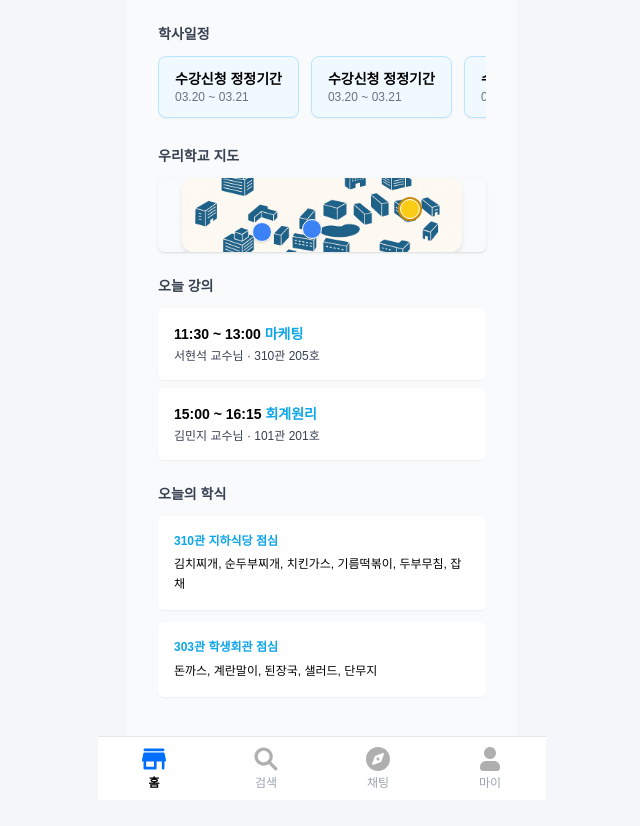
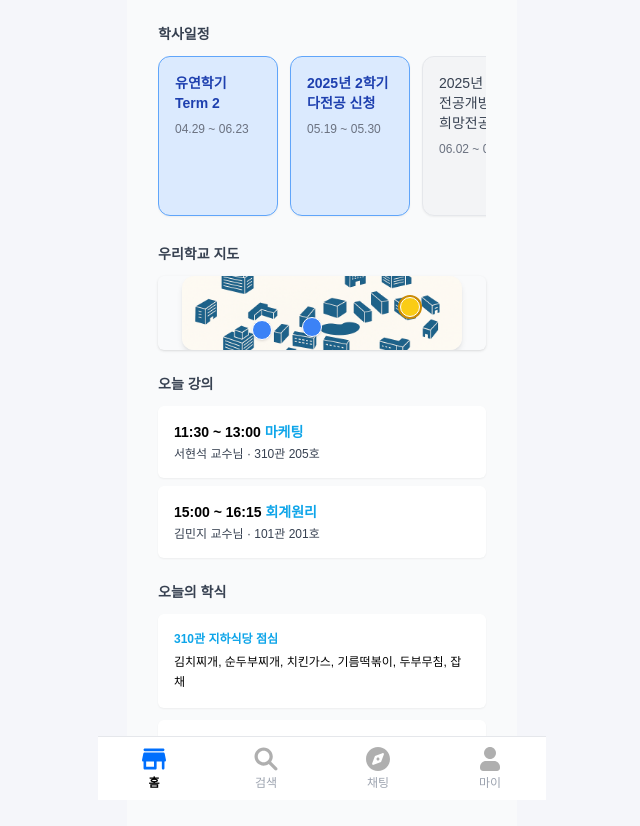
Before and after one commit to HANA-by-teamname/frontend-hana, a Next.js app in the folder hana-client/: page /home in a window 1280 px wide. Shown: the top 826 px of the page, without its empty margins (318-958 px from the left). Before the commit the page ends 800 px from the top, so only its background shows below. Built offline with nearby package versions, Linux system fonts and the light colour scheme; no server answers; sample sign-in values are in the browser's storage; a web font is replaced by a local one.

Commit message:
vercel 업로드를 위한 더미 폴더 정리

```diff
--- a/hana-client/app/home/page.tsx
+++ b/hana-client/app/home/page.tsx
@@ -7,6 +7,8 @@ import FooterNav from '@/components/FooterNav';
 import CampusMap from '@/components/CampusMapWrapper';
 import HomeHeader from '@/components/headers/HomeHeader';
 import withAuth from '@/hoc/withAuth';
+import { academicSchedules } from '@/lib/data/academicSchedules';
+import { format, isWithinInterval, parseISO, isAfter, isToday } from 'date-fns';
 
 const todayClasses = [
   {
@@ -29,6 +31,11 @@ function HomePage() {
   const [userName, setUserName] = useState<string | null>(null);
   const [faculty, setFaculty] = useState<string | null>(null);
 
+  const today = new Date();
+  const upcomingSchedules = academicSchedules
+    .filter(s => isAfter(parseISO(s.end), today) || isToday(parseISO(s.end)))
+    .slice(0, 5);
+
   useEffect(() => {
     const fetchUserInfo = async () => {
       const token = localStorage.getItem('token');
@@ -42,7 +49,6 @@ function HomePage() {
         });
 
         if (!res.ok) throw new Error('응답 오류');
-
         const data = await res.json();
         setUserName(data.nickname);
         setFaculty(data.faculty);
@@ -63,7 +69,6 @@ function HomePage() {
     <main className="min-h-screen font-pretendard bg-[#F9FAFB] pb-24">
       {showModal && <SignupCompleteModal />}
 
-      {/* ✅ 헤더 */}
       {userName && faculty && (
         <div className="w-full flex justify-center pt-[24px]">
           <div className="w-full max-w-[360px] px-4">
@@ -72,24 +77,38 @@ function HomePage() {
         </div>
       )}
 
-      {/* ✅ 본문 */}
       <div className="w-full flex justify-center">
         <div className="w-full max-w-[360px] space-y-6 px-4 pt-6 leading-[1.5]">
+
+          {/* ✅ 학사일정 섹션 */}
           <section>
             <h3 className="text-sm font-semibold mb-3 text-gray-700">학사일정</h3>
             <div className="flex gap-3 overflow-x-auto pb-1">
-              {[1, 2, 3].map((_, i) => (
-                <div
-                  key={i}
-                  className="flex-shrink-0 bg-sky-50 border border-sky-200 rounded-lg px-4 py-3 shadow-sm text-sm"
-                >
-                  <p className="text-black font-semibold">수강신청 정정기간</p>
-                  <p className="text-xs text-gray-500">03.20 ~ 03.21</p>
-                </div>
-              ))}
+              {upcomingSchedules.map((schedule, i) => {
+                const start = parseISO(schedule.start);
+                const end = parseISO(schedule.end);
+                const includesToday = isWithinInterval(today, { start, end });
+
+                return (
+                  <div
+                    key={i}
+                    className={`flex-shrink-0 w-[120px] h-[160px] rounded-xl p-4 shadow-sm border text-sm
+                      ${includesToday
+                        ? 'bg-blue-100 border-blue-400 text-blue-800 font-semibold'
+                        : 'bg-gray-100 border-gray-200 text-gray-700'}
+                    `}
+                  >
+                    <p className="mb-2">{schedule.title}</p>
+                    <p className="text-xs font-medium text-gray-500">
+                      {format(start, 'MM.dd')} ~ {format(end, 'MM.dd')}
+                    </p>
+                  </div>
+                );
+              })}
             </div>
           </section>
 
+          {/* ✅ 지도 */}
           <section>
             <h3 className="text-sm font-semibold mb-3 text-gray-700">우리학교 지도</h3>
             <div className="rounded-md overflow-hidden shadow">
@@ -97,6 +116,7 @@ function HomePage() {
             </div>
           </section>
 
+          {/* ✅ 오늘 강의 */}
           <section className="space-y-2">
             <h3 className="text-sm font-semibold mb-3 text-gray-700">오늘 강의</h3>
             {todayClasses.map((cls, index) => (
@@ -114,6 +134,7 @@ function HomePage() {
             ))}
           </section>
 
+          {/* ✅ 학식 */}
           <section className="space-y-3">
             <h3 className="text-sm font-semibold mb-3 text-gray-700">오늘의 학식</h3>
             {[{
--- a/hana-client/app/users/login/page.tsx
+++ b/hana-client/app/users/login/page.tsx
@@ -150,7 +150,7 @@ export default function LoginPage() {
                 다시 돌아가기
               </button>
               <button
-                onClick={() => router.push(`/users/signup?email=${encodeURIComponent(email)}`)}
+                onClick={() => router.push(`/signup?email=${encodeURIComponent(email)}`)}
                 className="flex-1 py-2 bg-sky-500 text-white rounded-md font-bold"
               >
                 회원가입하러 가기
--- a/hana-client/components/headers/HomeHeader.tsx
+++ b/hana-client/components/headers/HomeHeader.tsx
@@ -51,18 +51,6 @@ export default function HomeHeader({ userName, faculty }: HomeHeaderProps) {
           />
         </button>
 
-        <button
-          onClick={() => router.push('/notifications')}
-          aria-label="알림 보기"
-          className="p-1"
-        >
-          <Image
-            src="/icons/notifications_active.png"
-            alt="알림 아이콘"
-            width={24}
-            height={24}
-          />
-        </button>
       </div>
     </div>
   );
--- /dev/null
+++ b/hana-client/lib/data/academicSchedules.ts
@@ -0,0 +1,78 @@
+//academicSchedules.ts
+export const academicSchedules = [
+  { title: "신정(공휴일)", start: "2025-01-01", end: "2025-01-01" },
+  { title: "2024년 2학기 성적정정", start: "2025-01-02", end: "2025-01-05" },
+  { title: "2024년 2학기 성적확정/2025년 1학기 전공개방모집희망전공정정", start: "2025-01-06", end: "2025-01-06" },
+  { title: "2025년 1학기 재입학 원서접수", start: "2025-01-06", end: "2025-01-10" },
+  { title: "2025년 전과(부) 원서접수", start: "2025-01-09", end: "2025-01-13" },
+  { title: "2025년 1학기 복학신청", start: "2025-01-23", end: "2025-01-31" },
+  { title: "2025년 1학기 휴학신청", start: "2025-01-23", end: "2025-03-28" },
+  { title: "임시공휴일", start: "2025-01-27", end: "2025-01-27" },
+  { title: "설날(공휴일)", start: "2025-01-28", end: "2025-01-30" },
+  { title: "2024년 동계 계절학기", start: "2024-12-23", end: "2025-01-15" },
+  { title: "2024년 2학기 성적조회", start: "2024-12-31", end: "2025-01-05" },
+  { title: "2025년 1학기 수강신청 장바구니 담기", start: "2025-02-04", end: "2025-02-06" },
+  { title: "2025년 2월 학위수여자 졸업기준일", start: "2025-02-17", end: "2025-02-17" },
+  { title: "2025년 2월 학위수여식", start: "2025-02-17", end: "2025-02-21" },
+  { title: "2025년 1학기 수강신청", start: "2025-02-18", end: "2025-02-20" },
+  { title: "2025년 1학기 재학생 등록", start: "2025-02-18", end: "2025-02-21" },
+  { title: "2025학년도 1학기 신·편입학생 수강신청", start: "2025-02-28", end: "2025-02-28" },
+  { title: "2024년 겨울방학", start: "2024-12-23", end: "2025-02-28" },
+  { title: "2025학년도 1학기 개시일 및 삼일절(공휴일)", start: "2025-03-01", end: "2025-03-01" },
+  { title: "대체휴일", start: "2025-03-03", end: "2025-03-03" },
+  { title: "2025년 1학기 개강", start: "2025-03-04", end: "2025-03-04" },
+  { title: "2025년 1학기 수강신청 정정", start: "2025-03-04", end: "2025-03-10" },
+  { title: "유연학기 Term 1", start: "2025-03-04", end: "2025-04-28" },
+  { title: "2025년 1학기 수강과목 취소", start: "2025-03-25", end: "2025-03-31" },
+  { title: "2025년 1학기 강의 Feedback", start: "2025-03-25", end: "2025-04-07" },
+  { title: "2025년 1학기 중간시험", start: "2025-04-22", end: "2025-04-28" },
+  { title: "유연학기 Term 2", start: "2025-04-29", end: "2025-06-23" },
+  { title: "어린이날/부처님 오신날(공휴일)", start: "2025-05-05", end: "2025-05-05" },
+  { title: "대체휴일", start: "2025-05-06", end: "2025-05-06" },
+  { title: "2025년 하계 계절학기 시행 공지", start: "2025-05-07", end: "2025-05-07" },
+  { title: "졸업논문 제출", start: "2025-05-12", end: "2025-05-16" },
+  { title: "2025년 2학기 다전공 신청", start: "2025-05-19", end: "2025-05-30" },
+  { title: "2025년 2학기 전공개방모집 희망전공 신청", start: "2025-06-02", end: "2025-06-06" },
+  { title: "2025년 1학기 강의평가 실시", start: "2025-06-02", end: "2025-06-30" },
+  { title: "제21대 대통령 선거일", start: "2025-06-03", end: "2025-06-03" },
+  { title: "현충일(공휴일)", start: "2025-06-06", end: "2025-06-06" },
+  { title: "2025년 1학기 기말시험", start: "2025-06-17", end: "2025-06-23" },
+  { title: "2025년 1학기 성적입력", start: "2025-06-17", end: "2025-06-30" },
+  { title: "2025년 여름방학", start: "2025-06-24", end: "2025-08-31" },
+  { title: "2025년 하계 계절학기", start: "2025-06-25", end: "2025-07-16" },
+  { title: "2025년 2학기 재입학 원서 접수", start: "2025-07-01", end: "2025-07-04" },
+  { title: "2025년 1학기 성적조회", start: "2025-07-01", end: "2025-07-06" },
+  { title: "2025년 1학기 성적정정", start: "2025-07-03", end: "2025-07-06" },
+  { title: "2025년 1학기 성적확정 및 2학기 전공개방모집 희망전공 정정", start: "2025-07-07", end: "2025-07-07" },
+  { title: "2025년 2학기 복학신청", start: "2025-07-22", end: "2025-07-29" },
+  { title: "2025년 2학기 휴학신청", start: "2025-07-22", end: "2025-09-26" },
+  { title: "2025년 2학기 수강신청 장바구니", start: "2025-08-01", end: "2025-08-05" },
+  { title: "광복절(공휴일)", start: "2025-08-15", end: "2025-08-15" },
+  { title: "2025년 2학기 수강신청", start: "2025-08-19", end: "2025-08-21" },
+  { title: "2025년 8월 졸업기준일", start: "2025-08-22", end: "2025-08-22" },
+  { title: "2025년 2학기 재학생 등록", start: "2025-08-25", end: "2025-08-29" },
+  { title: "2025학년도 2학기 신·편입생 수강신청", start: "2025-08-29", end: "2025-08-29" },
+  { title: "2025년 2학기 개강 및 수강신청 정정", start: "2025-09-01", end: "2025-09-07" },
+  { title: "유연학기 Term 3", start: "2025-09-01", end: "2025-10-25" },
+  { title: "2025년 2학기 수강과목 취소", start: "2025-09-22", end: "2025-09-28" },
+  { title: "2025년 2학기 강의 Feedback", start: "2025-09-22", end: "2025-10-05" },
+  { title: "개천절(공휴일)", start: "2025-10-03", end: "2025-10-03" },
+  { title: "추석(공휴일)", start: "2025-10-05", end: "2025-10-07" },
+  { title: "대체휴일", start: "2025-10-08", end: "2025-10-08" },
+  { title: "한글날(공휴일)", start: "2025-10-09", end: "2025-10-09" },
+  { title: "개교109주년", start: "2025-10-17", end: "2025-10-17" },
+  { title: "2025년 2학기 중간시험", start: "2025-10-20", end: "2025-10-25" },
+  { title: "유연학기 Term 4", start: "2025-10-27", end: "2025-12-20" },
+  { title: "2025년 2학기 성적조회", start: "2025-10-31", end: "2025-11-04" },
+  { title: "2025년 동계 계절학기 시행 공지", start: "2025-11-03", end: "2025-11-03" },
+  { title: "졸업논문 제출", start: "2025-11-10", end: "2025-11-14" },
+  { title: "2026년 1학기 다전공 신청", start: "2025-11-17", end: "2025-11-28" },
+  { title: "2026년 1학기 전공개방모집 희망전공 신청", start: "2025-12-01", end: "2025-12-05" },
+  { title: "2025년 2학기 강의평가 실시", start: "2025-12-01", end: "2025-12-29" },
+  { title: "2025년 2학기 기말시험", start: "2025-12-15", end: "2025-12-20" },
+  { title: "2025년 2학기 성적입력", start: "2025-12-15", end: "2025-12-29" },
+  { title: "2025년 동계 계절학기", start: "2025-12-22", end: "2026-01-14" },
+  { title: "2025년 겨울방학", start: "2025-12-22", end: "2026-02-28" },
+  { title: "성탄절(공휴일)", start: "2025-12-25", end: "2025-12-25" },
+  { title: "2025년 2학기 성적조회", start: "2025-12-30", end: "2026-01-04" }
+];
--- a/hana-client/package.json
+++ b/hana-client/package.json
@@ -11,6 +11,7 @@
   "dependencies": {
     "@heroicons/react": "^2.2.0",
     "classnames": "^2.5.1",
+    "date-fns": "^4.1.0",
     "leaflet": "^1.9.4",
     "next": "^14.2.28",
     "react": "^18.2.0",
```
Also changed, not shown: hana-client/app/users/terms/[slug]/page.tsx (deleted), 1 other file (tests, documents, lock files or other folders).
